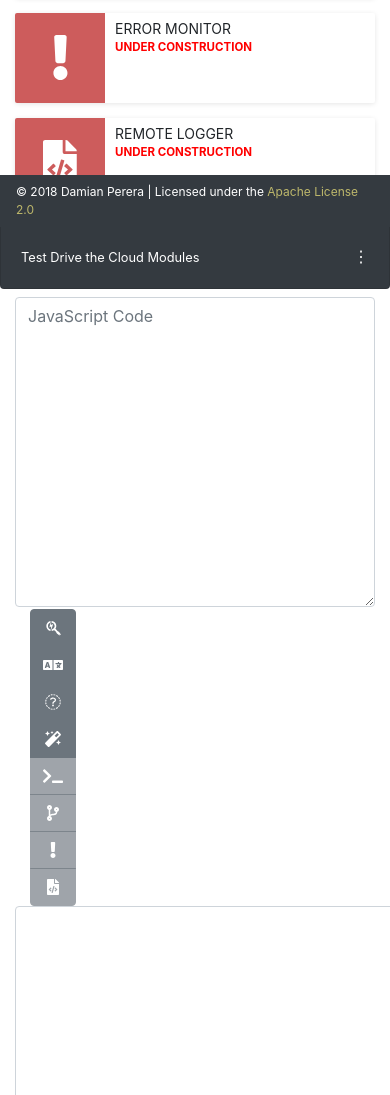
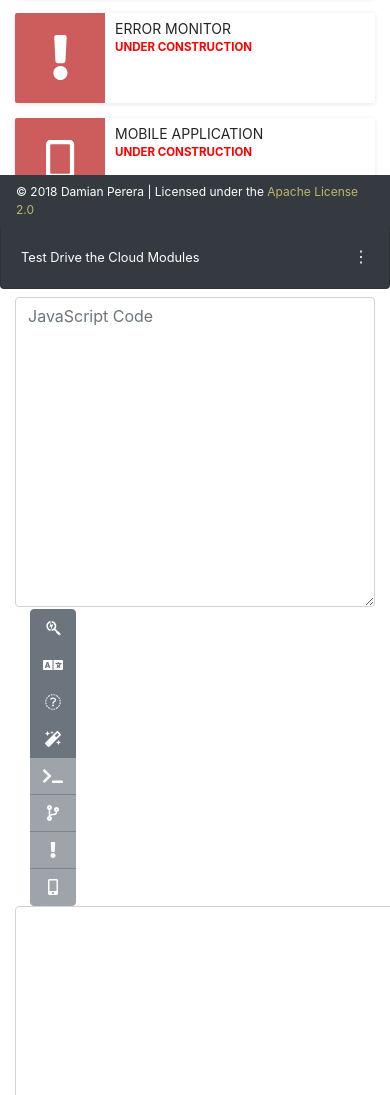
Before and after one commit to damianperera/foras, a website: page daemon/public/index.html in a window 390 px wide. Shown: the part 617-1712 px from the top of the page. Drawn offline with nearby package versions, Linux system fonts and the light colour scheme.

Commit message:
Changed remote logger to mobile application

```diff
--- a/daemon/public/index.html
+++ b/daemon/public/index.html
@@ -356,10 +356,10 @@
             <!-- /.col -->
             <div class="col-md-3 col-sm-6 col-xs-12">
                 <div class="info-box">
-                    <span class="info-box-icon bg-red"><i class="fas fa-file-code"></i></span>
+                    <span class="info-box-icon bg-red"><i class="fas fa-mobile-alt"></i></span>
 
                     <div class="info-box-content">
-                        <span class="info-box-text">Remote Logger</span>
+                        <span class="info-box-text">Mobile Application</span>
                         <span class="info-box-number under-construction">Under Construction</span>
                     </div>
                     <!-- /.info-box-content -->
@@ -401,7 +401,7 @@
                 <button type="button" class="btn btn-secondary disabled"><i class="fas fa-terminal"></i></button>
                 <button type="button" class="btn btn-secondary disabled"><i class="fas fa-code-branch"></i></button>
                 <button type="button" class="btn btn-secondary disabled"><i class="fas fa-exclamation"></i></button>
-                <button type="button" class="btn btn-secondary disabled"><i class="fas fa-file-code"></i></button>
+                <button type="button" class="btn btn-secondary disabled"><i class="fas fa-mobile-alt"></i></button>
             </div>
         </div>
         <div id="spinner" class="col-sm-5" ng-if="spinner == true">
```
